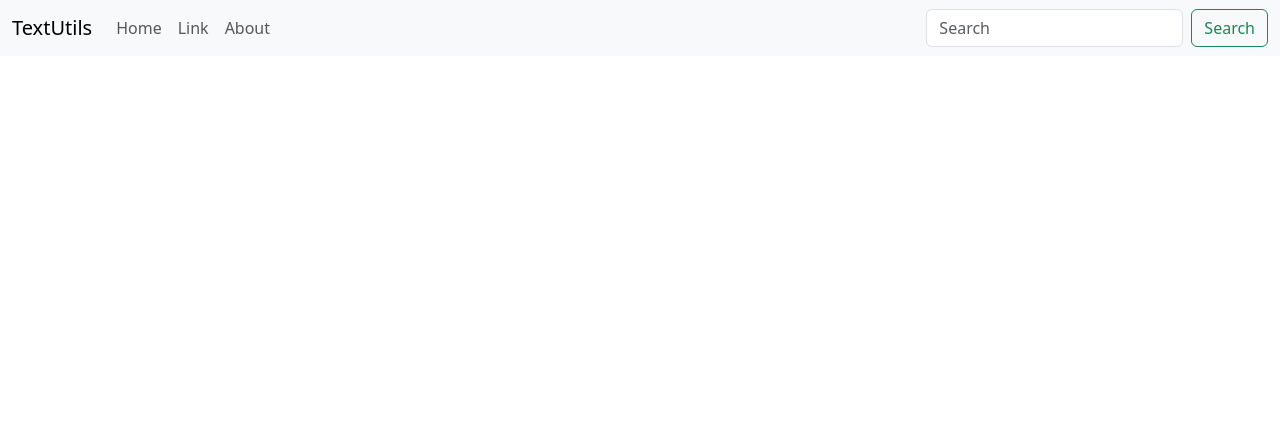
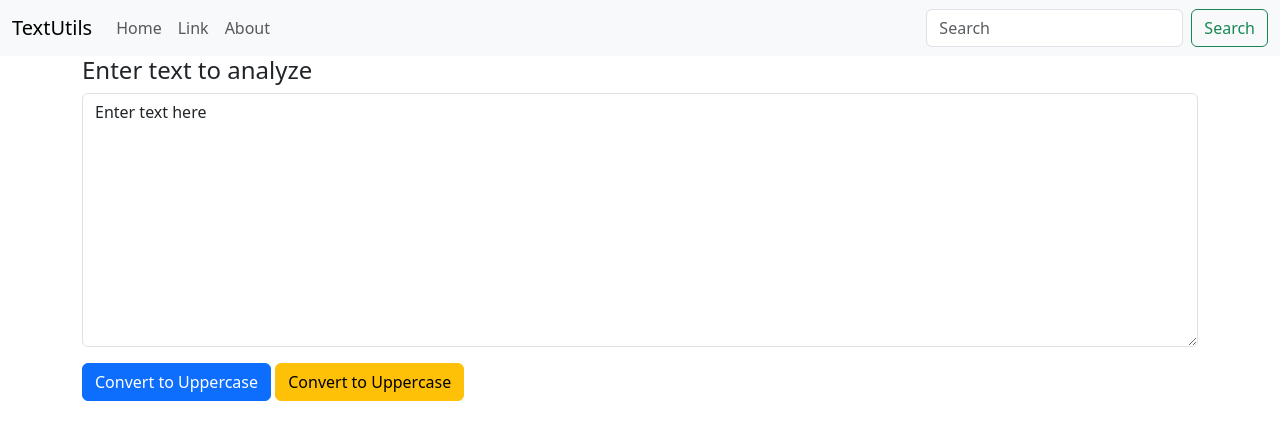
Before and after one commit to developersview/ReactJS-Tutorial, a React (Create React App) app in the folder textutils/: page / in a window 1280 px wide. Shown: the top 440 px of the page. Built offline with nearby package versions, Linux system fonts and the light colour scheme; the HTML template or start-up script is replaced by a standard one.

Commit message:
react hooks - useState and event handling

```diff
--- a/textutils/src/App.jsx
+++ b/textutils/src/App.jsx
@@ -1,9 +1,15 @@
 import NavBar from "./Components/NavBar";
+import TextForm from "./Components/TextForm";
 
 function App() {
   return (
-    <NavBar title="TextUtils" aboutText="About" />
+    <>
+      <NavBar title="TextUtils" aboutText="About" />
+      <div className="container">
+        <TextForm heading="Enter text to analyze" />
+      </div>
 
+    </>
   );
 }
 
--- /dev/null
+++ b/textutils/src/Components/TextForm.jsx
@@ -0,0 +1,42 @@
+import React, { useState } from 'react'
+import Form from 'react-bootstrap/Form'
+import Button from 'react-bootstrap/Button'
+
+const TextForm = (props) => {
+    const [text, setText] = useState('Enter text here');
+
+    const handleUpperClick = () => {
+        console.log("Uppercase was clicked!");
+        setText(text.toUpperCase());
+    }
+    const handleLowerClick = () => {
+        console.log("Lowercase was clicked!");
+        setText(text.toLowerCase());
+    }
+    const handleOnChange = (event) => {
+        setText(event.target.value);
+    }
+
+    return (
+        <>
+            <h4>{props.heading}</h4>
+            <Form>
+                <Form.Group className="mb-3" controlId="exampleForm.ControlTextarea1">
+                    <Form.Control
+                        value={text}
+                        as="textarea"
+                        rows={10}
+                        onChange={handleOnChange} />
+                </Form.Group>
+                <Button variant="primary" size="md" onClick={handleUpperClick}>
+                    Convert to Uppercase
+                </Button>{' '}
+                <Button variant="warning" size="md" onClick={handleLowerClick}>
+                    Convert to Uppercase
+                </Button>
+            </Form>
+        </>
+    )
+}
+
+export default TextForm;
```
